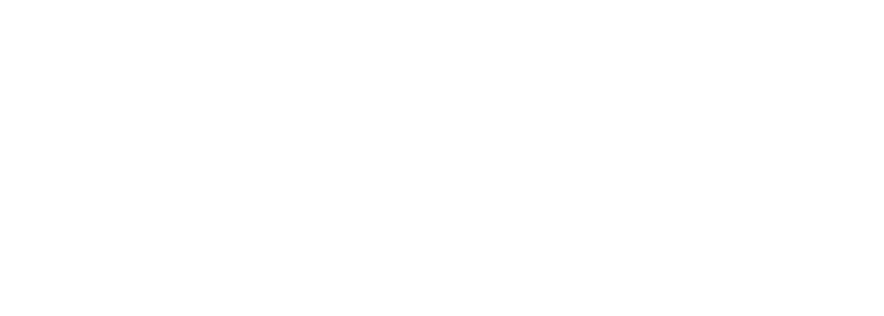
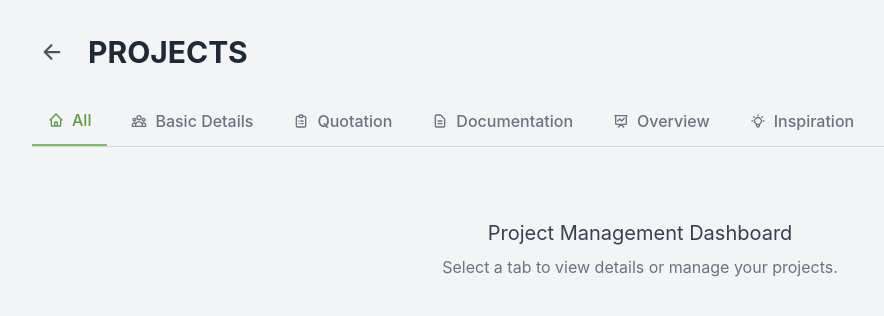
Before and after one commit to shriku2002/git, a React (Vite) app: page /Project-WellCome in a window 1280 px wide. Before the commit this address had no page. Shown: the top 316 px of the page, without its empty margins (0-884 px from the left). Built offline with nearby package versions, Linux system fonts and the light colour scheme.

Commit message:
Create Project Welcome Page

```diff
--- a/src/App.jsx
+++ b/src/App.jsx
@@ -14,6 +14,7 @@
 import VerificationPage from "./features/onboarding/VerificationPage";
 import InviteTeamPage from "./features/onboarding/InviteTeamPage";
 import LeadWellCome from "./features/LeadsPage/LeadWellcome";
+import ProjectWelcomePage from "./features/ProjectPage/ProjectWelcomePage";
 import WelcomePopup from "./components/UI/WelcomePopup";
 
 import "./App.css";
@@ -43,6 +44,9 @@
         <Route path="/Lead-WellCome" element={<LeadWellCome />} />
         <Route path="/wellCome-PopUp-Lead" element={<WelcomePopup />} />
 
+        {/* ProjectPage */}
+        <Route path="/Project-WellCome" element={<ProjectWelcomePage />} />
+
         <Route
           path="/dashboard"
           element={
--- /dev/null
+++ b/src/features/ProjectPage/ProjectWelcomePage.jsx
@@ -0,0 +1,94 @@
+import React, { useState, useEffect } from "react";
+import { useNavigate, useLocation } from "react-router-dom";
+import { IoArrowBackOutline } from "react-icons/io5";
+import {
+  HiOutlineLightBulb,
+  HiOutlineDocumentText,
+  HiOutlinePresentationChartLine,
+  HiOutlineClipboardList,
+  HiOutlineUserGroup,
+  HiOutlineHome,
+} from "react-icons/hi";
+import WelcomePopup from "../../components/UI/WelcomePopup";
+
+const ProjectWelcomePage = () => {
+  const navigate = useNavigate();
+  const location = useLocation();
+  const [activeTab, setActiveTab] = useState("All");
+
+  // The popup's visibility is controlled by this state
+  const [showWelcomePopup, setShowWelcomePopup] = useState(
+    location.state?.showWelcomePopupOnLoad || false
+  );
+
+  // Clear navigation state after checking for popup visibility
+  useEffect(() => {
+    if (location.state?.showWelcomePopupOnLoad) {
+      navigate(".", {
+        state: { ...location.state, showWelcomePopupOnLoad: false },
+        replace: true,
+      });
+    }
+  }, [location, navigate]);
+
+  const tabs = [
+    { name: "All", icon: <HiOutlineHome className="mr-2" /> },
+    { name: "Basic Details", icon: <HiOutlineUserGroup className="mr-2" /> },
+    { name: "Quotation", icon: <HiOutlineClipboardList className="mr-2" /> },
+    { name: "Documentation", icon: <HiOutlineDocumentText className="mr-2" /> },
+    {
+      name: "Overview",
+      icon: <HiOutlinePresentationChartLine className="mr-2" />,
+    },
+    { name: "Inspiration", icon: <HiOutlineLightBulb className="mr-2" /> },
+  ];
+
+  return (
+    <div className="min-h-screen bg-gray-100 p-4 sm:p-6 lg:p-8">
+      <div className="mb-6 flex items-center">
+        <button
+          onClick={() => navigate(-1)}
+          className="text-gray-600 hover:text-gray-800 mr-4 p-2 rounded-full hover:bg-gray-200 transition-colors"
+          aria-label="Go back"
+        >
+          <IoArrowBackOutline size={24} />
+        </button>
+        <h1 className="text-2xl sm:text-3xl font-bold text-gray-800">PROJECTS</h1>
+      </div>
+
+      <div className="mb-8 overflow-x-auto">
+        <div className="flex space-x-1 sm:space-x-2 border-b border-gray-300">
+          {tabs.map((tab) => (
+            <button
+              key={tab.name}
+              onClick={() => setActiveTab(tab.name)}
+              className={`flex items-center whitespace-nowrap py-3 px-3 sm:px-4 text-sm sm:text-base font-medium transition-colors
+                ${
+                  activeTab === tab.name
+                    ? "border-b-2 border-[#7DBE63] text-[#5E9C42]"
+                    : "text-gray-500 hover:text-gray-700 hover:border-b-2 hover:border-gray-400"
+                }`}
+            >
+              {tab.icon}
+              {tab.name}
+            </button>
+          ))}
+        </div>
+      </div>
+
+      <div className="text-center pt-10">
+        <h2 className="text-xl text-gray-700">Project Management Dashboard</h2>
+        <p className="text-gray-500 mt-2">
+          Select a tab to view details or manage your projects.
+        </p>
+      </div>
+
+      <WelcomePopup
+        isOpen={showWelcomePopup}
+        onClose={() => setShowWelcomePopup(false)}
+      />
+    </div>
+  );
+};
+
+export default ProjectWelcomePage;
```
